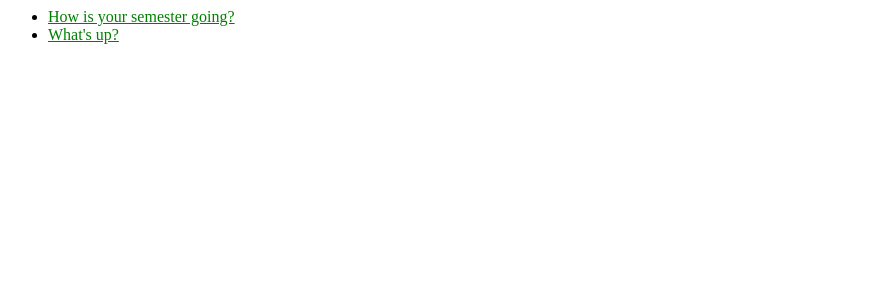
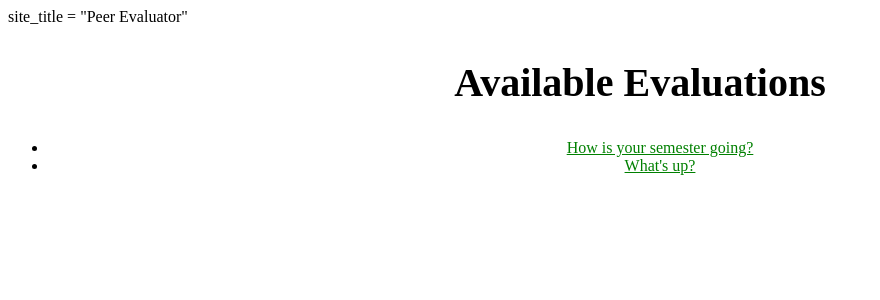
Before and after one commit to DBrouillet/CSCI370-Class-Survey-Website, a Django app: page /evaluation/ in a window 1280 px wide. Shown: the top 300 px of the page, without its empty margins (0-880 px from the left). Run offline with Django 3.2, Linux system fonts and the light colour scheme; data comes from the database, SQL or seed files in the repository; both versions use the stored data as it was after the commit.

Commit message:
Modifications to page layout, awaiting CSS modifications to look pretty

```diff
--- a/csmsaleh/csmsaleh/urls.py
+++ b/csmsaleh/csmsaleh/urls.py
@@ -24,3 +24,7 @@ urlpatterns = [
     path('accounts/', include('django.contrib.auth.urls')),
     path('', TemplateView.as_view(template_name='admin/base_site.html'), name='base_site'), # new url connection between login/out pages and the main page
 ]
+
+admin.site.site_header = "Evaluator Administration"
+admin.site.site_title = "Evaluator Admin"
+admin.site.index_title = "Welcome to Evaluation Administration"
--- a/csmsaleh/evaluation/templates/evaluation/index.html
+++ b/csmsaleh/evaluation/templates/evaluation/index.html
@@ -1,9 +1,12 @@
 {% load static %}
+
+site_title = "Peer Evaluator"
 
 <link rel="stylesheet" type="text/css" href="{% static 'evaluation/style.css' %}">
 
+<h2 style="text-align:center; font-size: 40px;" >Available Evaluations</h2>
 {% if latest_question_list %}
-    <ul>
+    <ul style="text-align:center; ">
     {% for question in latest_question_list %}
         <li><a href="{% url 'evaluation:detail' question.id %}">{{ question.question_text }}</a></li>
     {% endfor %}
--- a/csmsaleh/templates/admin/base_site.html
+++ b/csmsaleh/templates/admin/base_site.html
@@ -1,10 +1,10 @@
 {% extends "admin/base_site.html" %}
 
-{% block title %}{{ title }} | {{ site_title|default:_('Django site admin') }}{% endblock %}
+{% block title %}{{ title }} | {{ site_title|default:_('Peer Evaluator Login') }}{% endblock %}
 
 {% block content %}
 {% if user.is_authenticated %}
-<h1 id="site-name"><a href="{% url 'admin:index' %}">Evaluation Administration</a></h1>
+<h1 id="site-name"><a href="{% url 'evaluation:index' %}">Take Evaluations</a></h1>
 <p><a href="{% url 'logout' %}">logout</a></p> <!-- logoff buttton assigned -->
 {% else %}
   <p>You are not logged in</p>
--- a/csmsaleh/templates/registration/login.html
+++ b/csmsaleh/templates/registration/login.html
@@ -4,8 +4,10 @@
 {% block title %}Login{% endblock %}
 
 {% block content %}
-<h2>Login</h2>
-<form method="post">
+
+
+<h2 style="text-align:center; font-size: 48px;" >Student Login</h2>
+<form method="post" style="text-align:center;">
   {% csrf_token %}
   {{ form.as_p }}
   <button type="submit">Login</button>
```
Also changed, not shown: csmsaleh/db.sqlite3, csmsaleh/evaluation/admin.py (line endings or trailing spaces), csmsaleh/evaluation/urls.py (line endings or trailing spaces).
